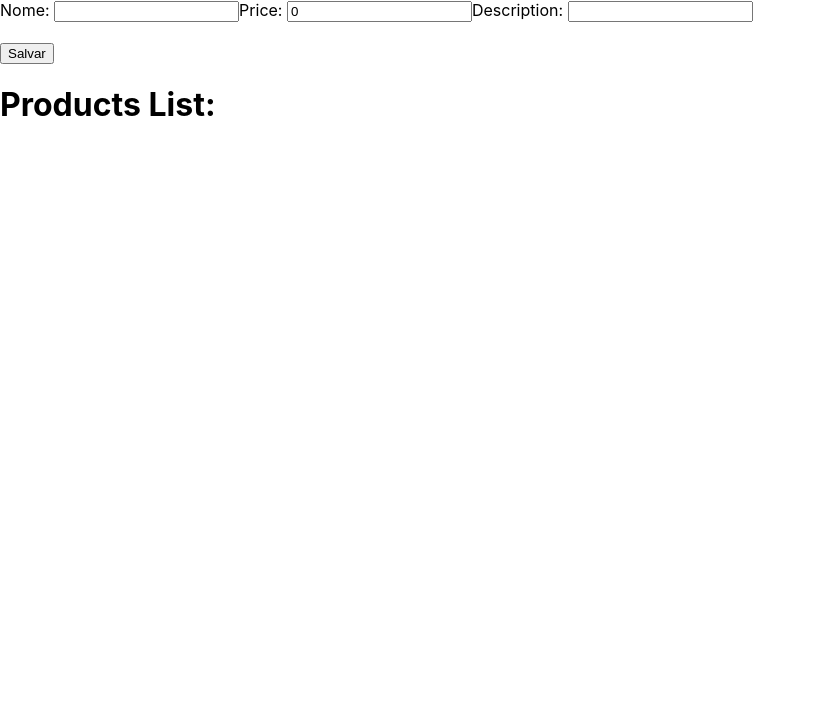
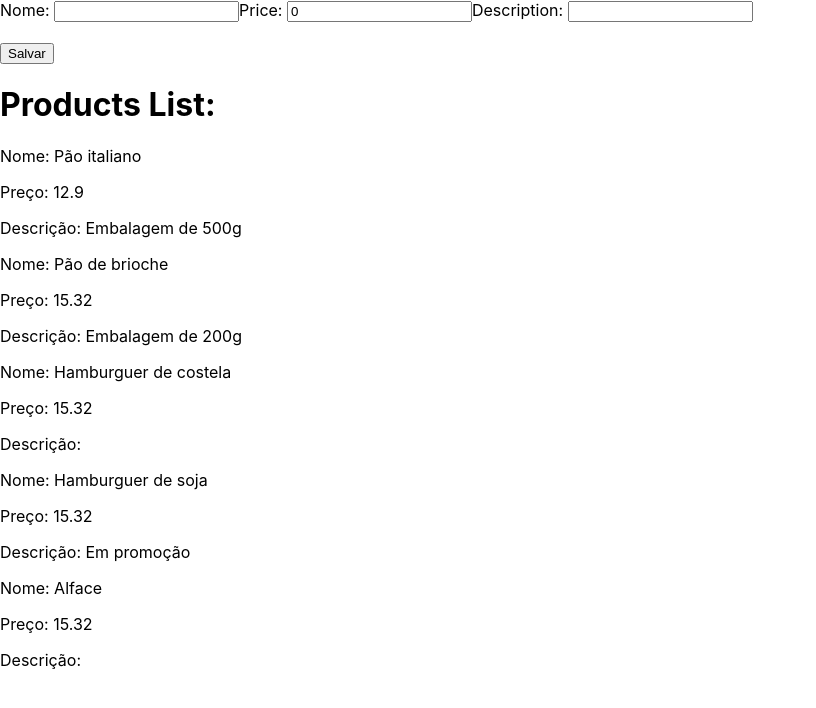
Before and after one commit to Maiconds/learning-react, a React (Create React App) app: page / in a window 1280 px wide. Shown: the top 708 px of the page, without its empty margins (0-816 px from the left). Built offline with nearby package versions, Linux system fonts and the light colour scheme; data requests are answered from the project's data file.

Commit message:
Add componentDidMount method to call mocked data

```diff
--- a/src/components/productregister/ProductRegister.jsx
+++ b/src/components/productregister/ProductRegister.jsx
@@ -1,5 +1,6 @@
 import  React, { Component }  from 'react';
 import Product from '../product/Product';
+import { getAllProducts } from '../../services/productServices';
 
 class ProductRegister extends Component {
     constructor(props){
@@ -15,6 +16,14 @@ class ProductRegister extends Component {
         this.change = this.change.bind(this);
         this.save = this.save.bind(this);
 
+    }
+
+    componentDidMount(){
+        getAllProducts().then(
+            json => this.setState({
+                products: json
+            })
+        ).catch(window.console.log("Erro ao carregar dados"))
     }
 
     change(e, field) {
```
